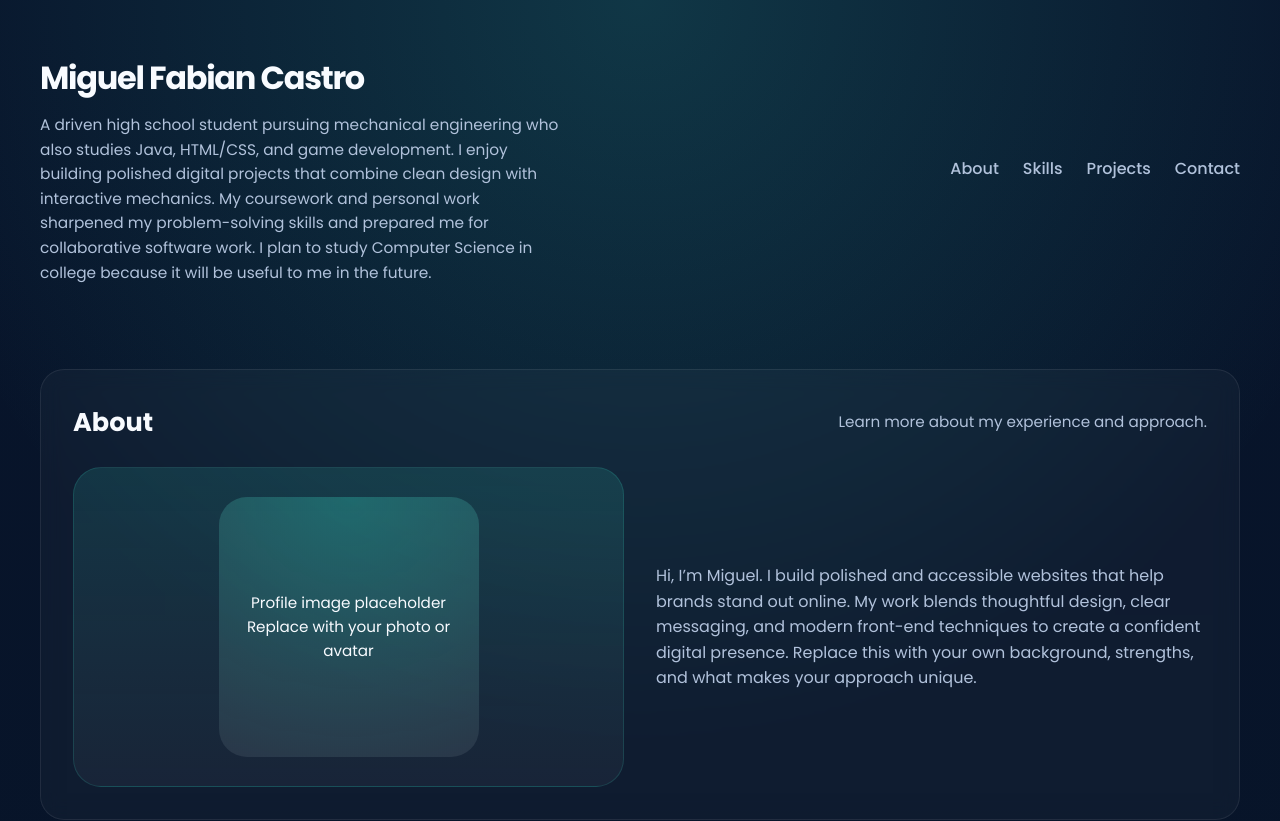
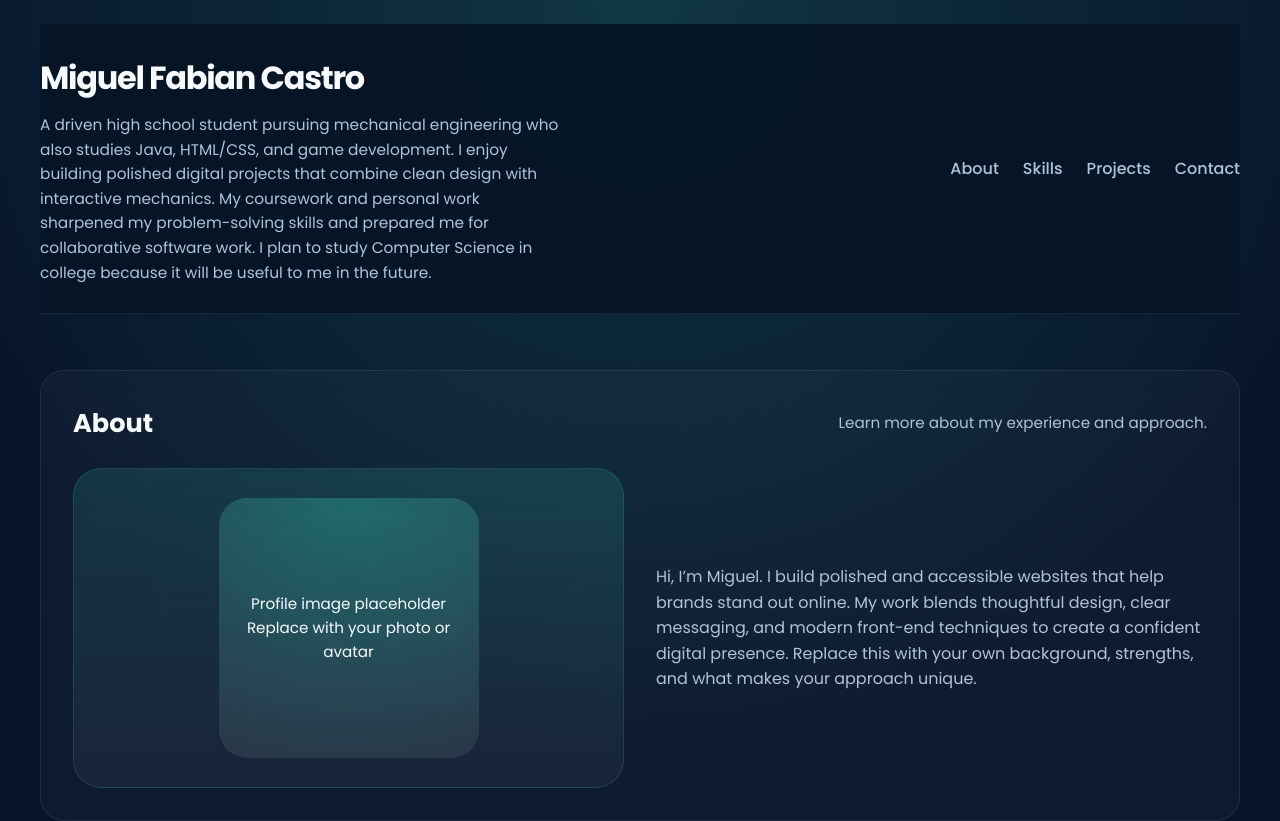
Before and after one commit to frenchieFabianCastro/frenchieFabianCastro.github.io, a plain HTML site: page index.html in a window 1280 px wide. Shown: the top 821 px of the page. Drawn offline with Linux system fonts and the light colour scheme.

Commit message:
nav bar commit

```diff
--- a/index.html
+++ b/index.html
@@ -51,6 +51,12 @@
       align-items: center;
       gap: 24px;
       padding: 28px 0;
+      position: sticky;
+      top: 0;
+      z-index: 10;
+      background: rgba(6, 21, 38, 0.96);
+      backdrop-filter: blur(14px);
+      border-bottom: 1px solid rgba(255,255,255,0.07);
     }
 
     .brand {
```
